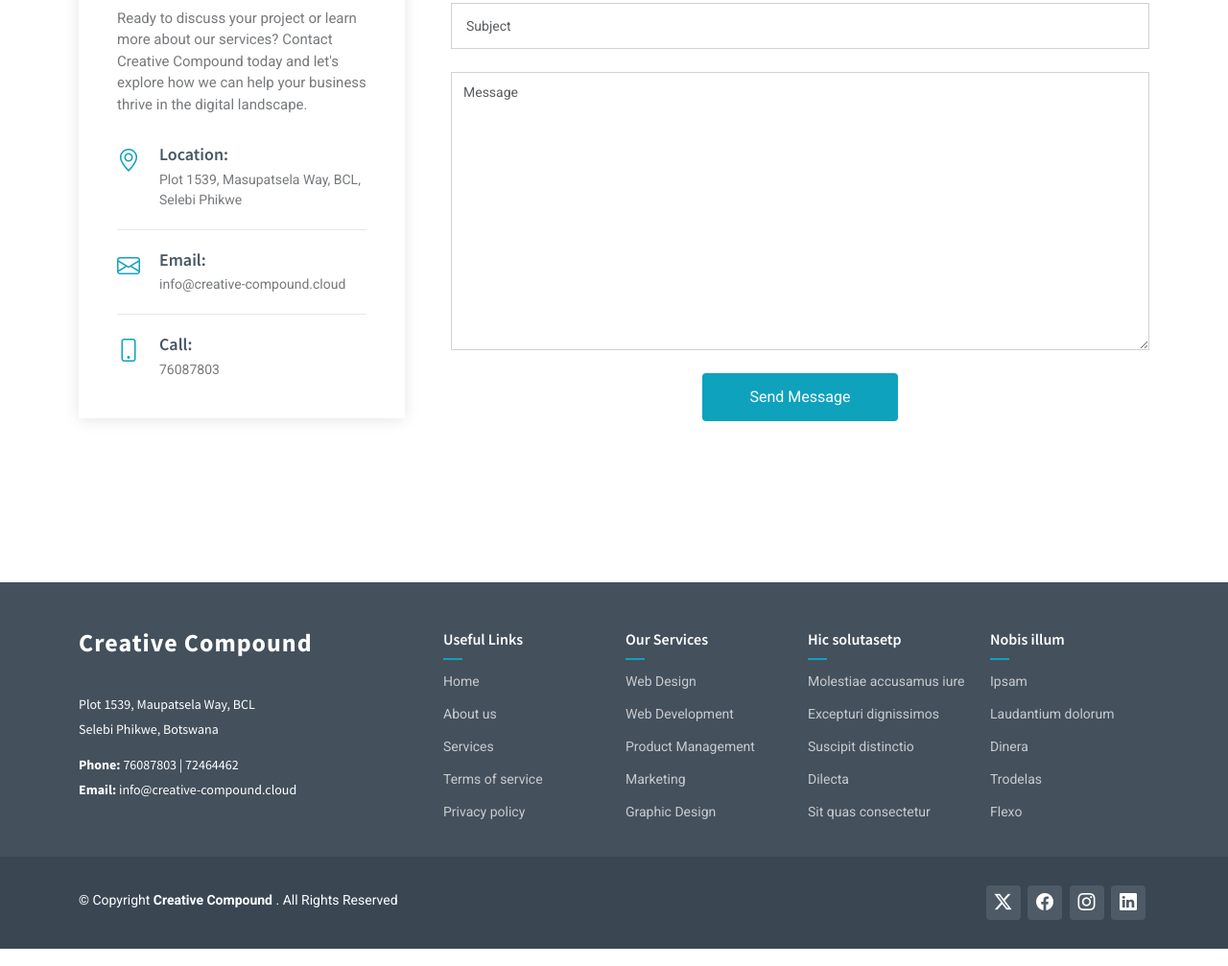
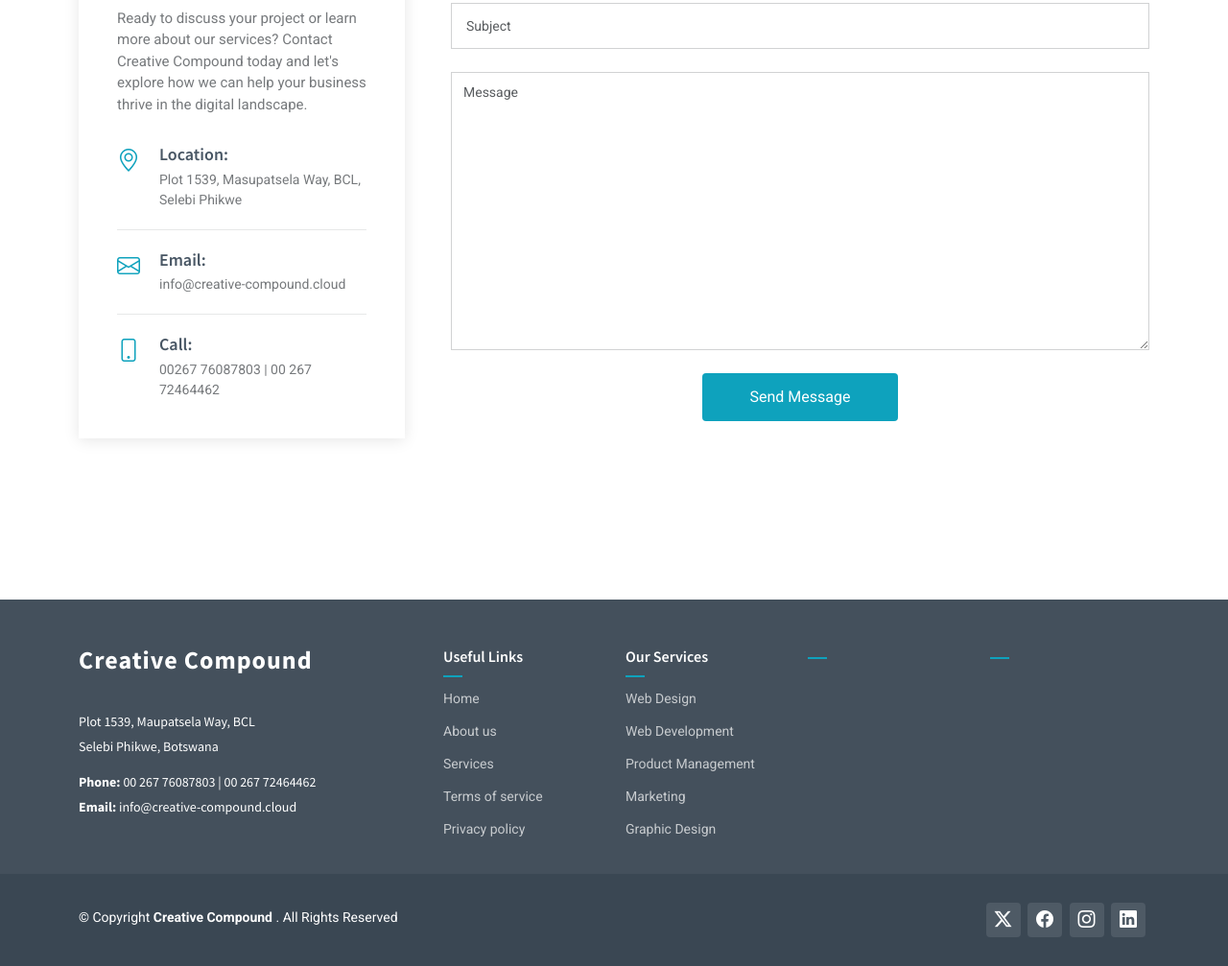
Before and after one commit to merlyn-arpista/creativewebsite.github.io, a plain HTML site: page index.html in a window 1280 px wide. Shown: the part 8357-9364 px from the top of the page at 96% size. Drawn offline with Linux system fonts and the light colour scheme.

Commit message:
Update index.html

```diff
--- a/index.html
+++ b/index.html
@@ -1195,7 +1195,7 @@
                 <i class="bi bi-phone flex-shrink-0"></i>
                 <div>
                   <h4>Call:</h4>
-                  <p>76087803</p>
+                  <p>00267 76087803 | 00 267 72464462</p>
                 </div>
               </div><!-- End Info Item -->
 
@@ -1248,7 +1248,7 @@
             <div class="footer-contact pt-3">
               <p>Plot 1539, Maupatsela Way, BCL</p>
               <p>Selebi Phikwe, Botswana</p>
-              <p class="mt-3"><strong>Phone:</strong> <span>76087803 | 72464462</span></p>
+              <p class="mt-3"><strong>Phone:</strong> <span>00 267 76087803 | 00 267 72464462</span></p>
               <p><strong>Email:</strong> <span>info@creative-compound.cloud</span></p>
             </div>
           </div>
@@ -1276,25 +1276,14 @@
           </div>
 
           <div class="col-lg-2 col-md-3 footer-links">
-            <h4>Hic solutasetp</h4>
-            <ul>
-              <li><a href="#">Molestiae accusamus iure</a></li>
-              <li><a href="#">Excepturi dignissimos</a></li>
-              <li><a href="#">Suscipit distinctio</a></li>
-              <li><a href="#">Dilecta</a></li>
-              <li><a href="#">Sit quas consectetur</a></li>
-            </ul>
+            <h4> </h4>
+
           </div>
 
           <div class="col-lg-2 col-md-3 footer-links">
-            <h4>Nobis illum</h4>
-            <ul>
-              <li><a href="#">Ipsam</a></li>
-              <li><a href="#">Laudantium dolorum</a></li>
-              <li><a href="#">Dinera</a></li>
-              <li><a href="#">Trodelas</a></li>
-              <li><a href="#">Flexo</a></li>
-            </ul>
+            <h4> </h4>
+
+
           </div>
 
         </div>
```
